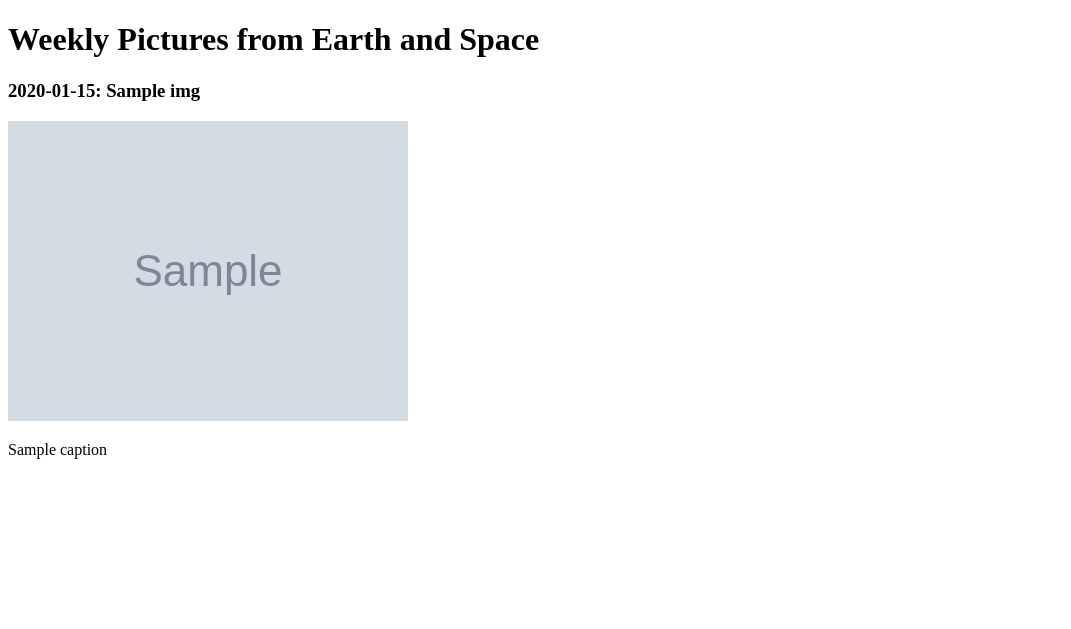
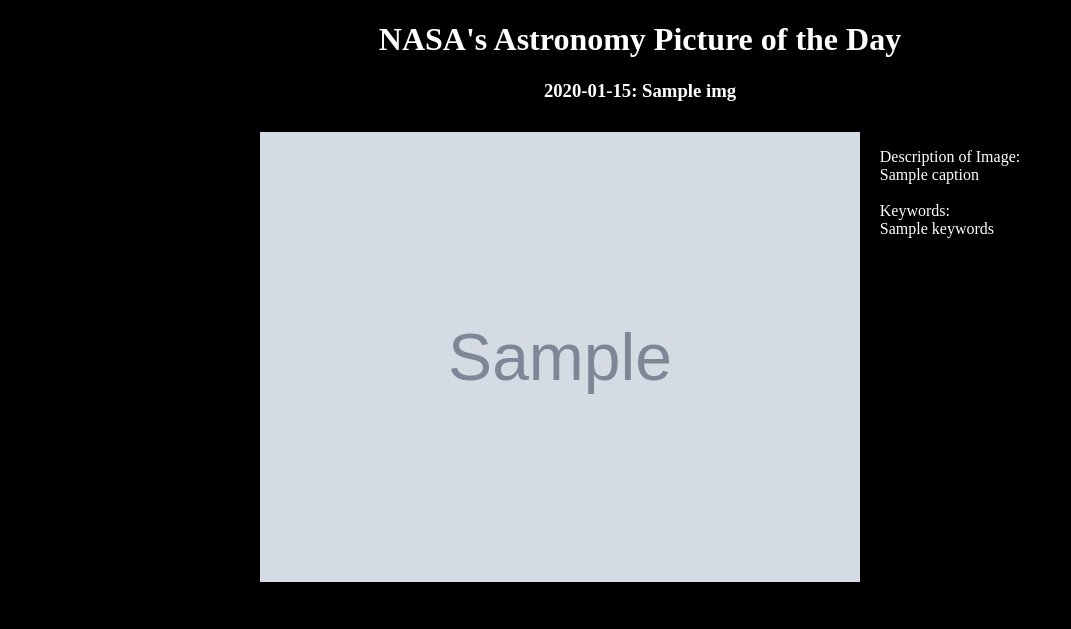
Before and after one commit to tiffanyng23/nasa-app, a Flask app: template templates/space.html in a window 1280 px wide. Shown: the top 629 px of the page, without its empty margins (0-1071 px from the left). Run offline with Flask 3, Linux system fonts and the light colour scheme; the template is opened without the code that fills it: most values are stand-ins (such as "Sample title", 1, 10 or a date in 2020); grey boxes marked "Sample" are stand-in pictures; some libraries are stand-ins or nearby versions.

Commit message:
building APOD layout

```diff
--- a/app.py
+++ b/app.py
@@ -1,62 +1,56 @@
 from flask import Flask, render_template
+from flask_bootstrap import Bootstrap5
 from datetime import datetime, timedelta
+from json import dumps
+from plotly import utils
+import pandas as pd
+import plotly
+import plotly.express as px
+import plotly.io as pio
+import json
 import requests
+import spacy
+import pytextrank
 
 app = Flask(__name__)
 
-# Homepage
-@app.route("/")
-def explore():
-    return render_template("explore.html")
-
-# EARTH
-# route to EONET to track global natural events
-@app.route("/earth")
-def earth_events():
-    key = "Ow6qt32sEB5V8P4k7xMFluOM2cEEyGyTrRgQ7B3P"
-    date = datetime.today().strftime("%Y-%m-%d")
-    start = (datetime.today() - timedelta(weeks=1)).strftime("%Y-%m-%d")
-
-    # get earth events from the past week
-    try:
-        response = requests.get(url = "https://eonet.gsfc.nasa.gov/api/v3/events", params={"start": start, "end": date, "api_key":key})
-        data = response.json()
-        events_data = data["events"]
-        print(f"EONET Request: {response.status_code}")
-    except requests.exceptions.HTTPError as http_error: #when http request returns an error
-        print(f"HTTP Error: {http_error}")
-    except requests.exceptions.RequestException as error: #all other errors
-        print(f"Error: {error}")
-
-    #extract data: Category ID, Title, Date, Coordinates, Magnitude Value
-    earth_events={}
-    for event in events_data:
-        earth_events[event["id"]] = {"title": event["title"],
-                                    "date": event["geometry"][0]["date"],
-                                    "magnitude": event["geometry"][0]["magnitudeValue"],
-                                    "type": event["categories"][0]["id"],
-                                    "coordinates": event["geometry"][0]["coordinates"]}
-
-    return render_template("earth.html")
-
-
 # SPACE
 # route to astronomy pictures
-@app.route("/space")
+@app.route("/")
 def weekly_images():
     key = "Ow6qt32sEB5V8P4k7xMFluOM2cEEyGyTrRgQ7B3P"
     date = datetime.today().strftime("%Y-%m-%d")
     start = (datetime.today() - timedelta(weeks=1)).strftime("%Y-%m-%d")
 
     #astronomy picture of the day
-    response = requests.get(url = "https://api.nasa.gov/planetary/apod", params = {"end_date": date, "start_date": start, "api_key": key})
+    try:
+        response = requests.get(url = "https://api.nasa.gov/planetary/apod", params = {"end_date": date, "start_date": start, "api_key": key})
+        print(f"Status code: {response.status_code}")
+    except requests.exceptions.HTTPError as http_error:
+        print(f"HTTP Error: {http_error}")
+    except requests.exceptions.RequestException as error:
+        print(f"Error: {error}")
+
     #convert to json to get data
     data = response.json()
 
     #extract data
     images_data = {}
     for img in data:
-        images_data[img["date"]] = {"title": img["title"], "image": img["url"], "caption": img["explanation"]}
+
+        #extract other data for each image
+        images_data[img["date"]] = {"title": img["title"], "image": img["url"], "caption": img["explanation"], "keywords":[]}
+
+        # using TestRank for keyword extraction from image description
+        #identify keywords from description to use in NASA image/video library
+        text = img["explanation"]
+        nlp = spacy.load("en_core_web_sm")
+        nlp.add_pipe("textrank")
+        summary = nlp(text)
+
+        #save each keyword extracted from pytextrank in a list (new list for each image)
+        for phrase in summary._.phrases[:5]:
+            images_data[img["date"]]["keywords"].append(phrase.text)
 
     #reverse order of images so it displays as most recent first
     images = dict(reversed(images_data.items()))
--- /dev/null
+++ b/static/style.css
@@ -0,0 +1,36 @@
+
+h1 {
+    text-align: center;
+    color: white;
+}
+
+h3 {
+    text-align: center;
+    color: white;
+}
+
+body {
+    background-color: black;
+}
+p {
+    color: white;
+}
+
+.img-row {
+    display: flex;
+    justify-content: center;
+    align-items: start;
+    gap: 20px;
+    margin: 20px;
+    padding: 10px;
+}
+
+.img {
+    width: 600px;
+    height: auto;
+}
+
+.description {
+    max-width: 600px;
+    color: white;
+}
--- a/templates/base.html
+++ b/templates/base.html
@@ -1,14 +1,21 @@
 <!DOCTYPE html>
-<html land="en">
+<html lang="en">
 <head>
+    {% block head %}
     <meta charset="utf-8">
+    <meta name="viewport" content="width=device-width, initial-scale=1, shrink-to-fit=no">
     <title>{% block title %} NASA Application {% endblock title %}</title>
+
+    <link rel="stylesheet" href="{{ url_for('static', filename='style.css') }}">
+    {% endblock head %}
 </head>
 
 <body>
+    <!-- Page Content -->
     {% block body %}
         <h1> Welcome to my NASA map and image page! </h1>
     {% endblock body %}
+
 </body>
 
 </html>
--- a/templates/space.html
+++ b/templates/space.html
@@ -1,11 +1,18 @@
 {% extends "base.html" %}
 
 {% block body %}
-    <h1> Weekly Pictures from Earth and Space</h1>
+    <h1> NASA's Astronomy Picture of the Day </h1>
     {% for date, img in images_data.items() %}
         <h3> {{ date }}: {{ img["title"] }} </h3>
-        <img src="{{ img['image'] }}" alt="Astronomy Picture of the Day" >
-        <p>{{ img["caption"] }}</p>
+        <div class="img-row">
+            <img src="{{ img['image'] }}" alt="Astronomy Picture of the Day" class="img">
+            <p class="description">Description of Image:
+                <br> {{ img["caption"] }}
+                <br>
+                <br> Keywords:
+                <br> {{ img["keywords"] }}
+            </p>
+        </div>
         <br>
     {% endfor %}
 {% endblock body %}
```
Also changed, not shown: templates/earth.html (+24 -1 lines), templates/explore.html (deleted, +0 -7 lines).
